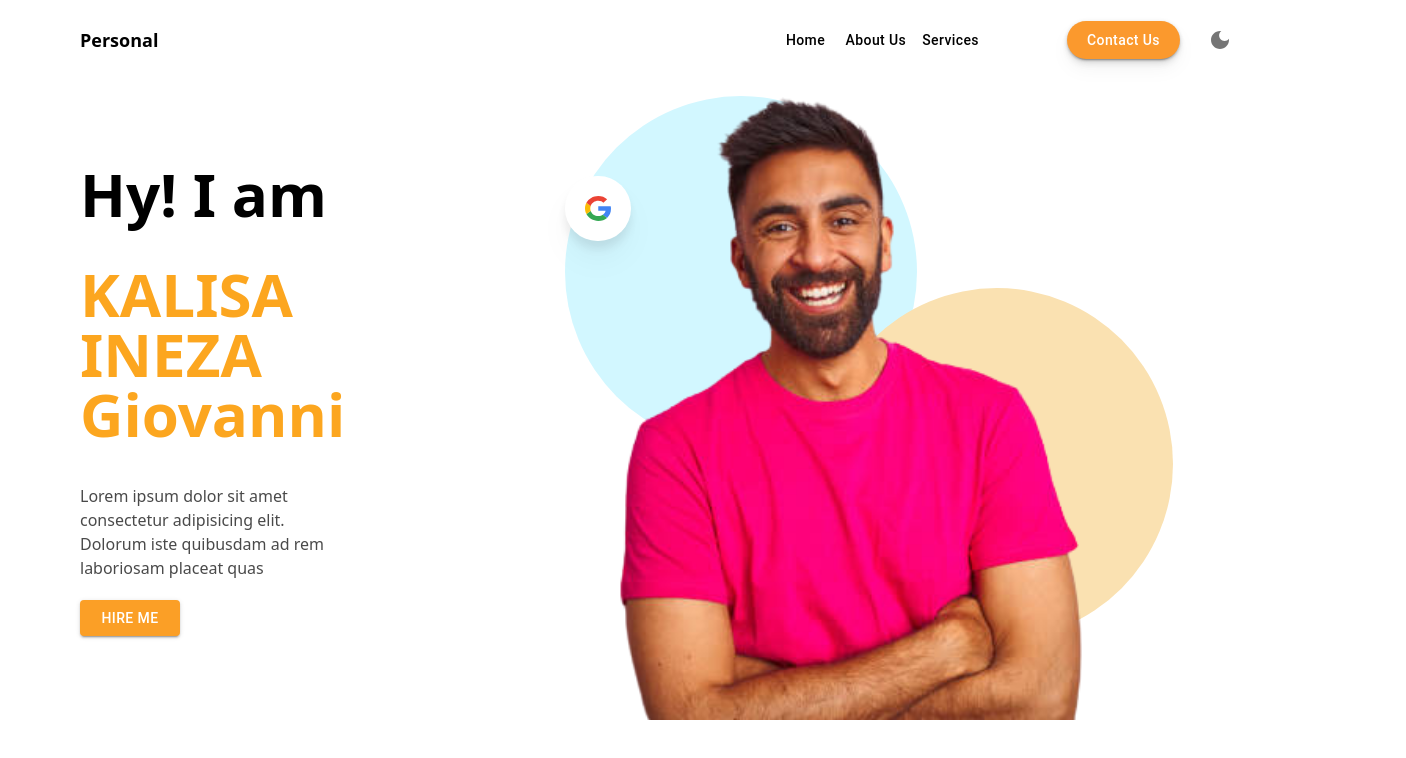
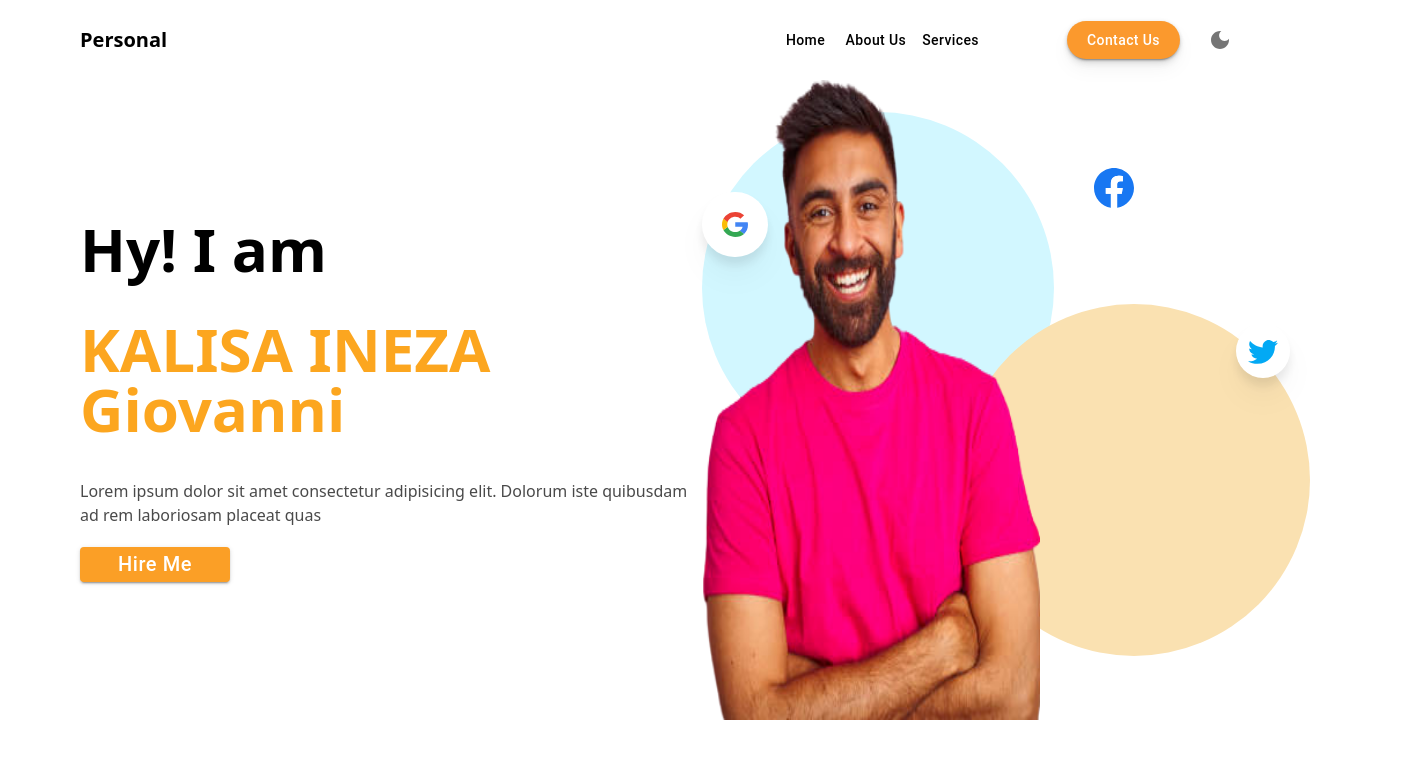
Before and after one commit to the-coder-kalisa/portofolio, a React (Vite) app: page / in a window 1280 px wide. Shown: the top 758 px of the page, 1406 px wide, since content can reach past the window. Built offline with nearby package versions, Linux system fonts and the light colour scheme.

Commit message:
added facebook

```diff
--- a/src/App.tsx
+++ b/src/App.tsx
@@ -5,7 +5,7 @@ function App() {
   const mode = useSelector<State>(state => state.mode);
   return (
 
-      <div className={`${mode ? "bg-black" : "bg-[#ffffff]"} ${transition} h-[5000px]`}>
+      <div className={`${mode ? "bg-[#0b233b]" : "bg-[#ffffff]"} ${transition}`}>
         <Navigation />
         <Home />
       </div>
--- a/src/components/Facebook.tsx
+++ b/src/components/Facebook.tsx
@@ -3,8 +3,8 @@ import React from "react";
 function Facebook() {
   return (
     <svg
-      width="1024"
-      height="1024"
+      width="40"
+      height="40"
       viewBox="0 0 1024 1024"
       fill="none"
       xmlns="http://www.w3.org/2000/svg"
--- a/src/components/Home.tsx
+++ b/src/components/Home.tsx
@@ -2,33 +2,35 @@ import { Button } from "@mui/material";
 import React from "react";
 import { useSelector } from "react-redux";
 import Profile from "../images/me.png";
-import { State } from "../store";
+import { State, transition } from "../store";
+import Facebook from "./Facebook";
 import Google from "./Google";
+import Twitter from "./Twitter";
 const Home: React.FC = () => {
   const mode = useSelector<State>((state) => state.mode);
   const allcircle: string = "w-[22rem] h-[22rem] relative rounded-full";
   return (
-    <div className="pt-[5rem] px-[5rem] items-center flex gap-3">
-      <div className="flex flex-col gap-5">
+    <div className="pt-[5rem] pr-[15rem] pl-[5rem] justify-between items-center flex gap-3">
+      <div className="flex flex-col max-w-[40rem] gap-5">
         <div className="flex flex-col gap-10">
           <div className="font-bold flex flex-col gap-10 text-6xl">
-            <div>Hy! I am</div>
+            <div className={`${mode ? "text-white" : "text-black"} ${transition}`}>Hy! I am</div>
             <div className="text-[#fca61f]">KALISA INEZA Giovanni</div>
           </div>
-          <div className="font-[500] text-[#000000b6]">
+          <div className={`font-[500] ${!mode ? "text-[#000000b6]" : "text-white"} ${transition} `}>
             Lorem ipsum dolor sit amet consectetur adipisicing elit. Dolorum
             iste quibusdam ad rem laboriosam placeat quas
           </div>
         </div>
         <Button
           variant="contained"
-          style={{ background: "#fb9f26", width: "100px" }}
+          style={{ background: "#fb9f26", width: "150px", fontSize: 20, padding: "0 10px", textTransform: "capitalize" }}
         >
           Hire Me
         </Button>
       </div>
       <div className="relative">
-        <div className="absolute items-end top-4 left-[13rem] flex z-0">
+        <div className="absolute items-end top-8 flex z-0">
           <div className={`${allcircle} bg-[#d2f7ff]`}>
             <div className="absolute cursor-pointer bg-white rounded-full p-5 drop-shadow-xl top-[5rem]">
               <Google />
@@ -36,10 +38,16 @@ const Home: React.FC = () => {
           </div>
           <div
             className={`${allcircle} bg-[#fae1b1] relative right-24 top-[12rem]`}
-          ></div>
-
+          >
+            <div className="absolute cursor-pointer bg-white rounded-full p-3 drop-shadow-xl right-5 top-5">
+              <Twitter />
+            </div>
+          </div>
+          <div className="absolute right-[17rem] top-14">
+            <Facebook />
+          </div>
         </div>
-        <img src={Profile} className="min-w-[60rem] z-10 relative" alt="me" />
+        <img src={Profile} className="min-h-[40rem] z-10 relative" alt="me" />
       </div>
     </div>
   );
--- a/src/components/Navigation.tsx
+++ b/src/components/Navigation.tsx
@@ -20,13 +20,13 @@ const Navigation: React.FC = () => {
   })
   return (
     <div className="flex items-center fixed z-50 w-full bg-transparent py-5 pl-20 pr-10 justify-between">
-      <Link to="/" className={`${mode && "text-white"} ${transition} text-lg font-semibold`}>
+      <Link to="/" className={`${mode && "text-white"} ${transition} text-xl font-bold`}>
         Personal
       </Link>
       <div className="flex items-center gap-20">
         <div>
           {buttons.map((button, index) => (
-            <Button style={{textTransform: "capitalize", color: "black"}} key={index}>{button}</Button>
+            <Button style={{textTransform: "capitalize", color: !mode ? "black": "white"}} className={transition} key={index}>{button}</Button>
           ))}
         </div>
         <div className="flex items-center gap-5">
--- /dev/null
+++ b/src/components/Twitter.tsx
@@ -0,0 +1,20 @@
+import React from "react";
+
+function Twitter() {
+  return (
+    <svg
+      width="30"
+      height="30"
+      viewBox="0 0 88 86"
+      fill="none"
+      xmlns="http://www.w3.org/2000/svg"
+    >
+      <path
+        d="M88 19.0221C84.6897 20.4331 81.1888 21.3708 77.605 21.8064C81.3817 19.6168 84.2055 16.1496 85.5415 12.0615C82.0051 14.1112 78.1359 15.5546 74.1015 16.3293C71.6278 13.7481 68.417 11.9536 64.8862 11.1789C61.3554 10.4042 57.6678 10.6852 54.3025 11.9853C50.9372 13.2854 48.0497 15.5446 46.0153 18.4693C43.9809 21.3939 42.8935 24.8489 42.8945 28.3854C42.8945 29.7829 43.0155 31.1266 43.3125 32.4059C36.1354 32.062 29.1135 30.2416 22.7057 27.0638C16.2978 23.8859 10.6485 19.4221 6.127 13.9643C3.81051 17.8443 3.09435 22.4412 4.12436 26.8191C5.15437 31.197 7.85309 35.0267 11.671 37.5283C8.81517 37.4534 6.01961 36.7087 3.52 35.3568V35.5503C3.52478 39.6215 4.96466 43.5667 7.59724 46.722C10.2298 49.8772 13.8944 52.0498 17.974 52.8739C16.4306 53.2714 14.84 53.4666 13.244 53.4544C12.0977 53.4743 10.9526 53.3734 9.8285 53.1534C10.9942 56.6527 13.2412 59.7127 16.2602 61.9123C19.2791 64.1118 22.9216 65.3426 26.686 65.4353C20.3002 70.316 12.4244 72.9636 4.3175 72.9549C2.838 72.9549 1.419 72.8904 0 72.713C8.24935 77.9082 17.8622 80.6563 27.676 80.625C60.874 80.625 79.024 53.75 79.024 30.4548C79.024 29.6754 78.9965 28.9229 78.958 28.1758C82.5163 25.6871 85.5804 22.5851 88 19.0221V19.0221Z"
+        fill="#03A9F4"
+      />
+    </svg>
+  );
+}
+
+export default Twitter;
```
Also changed, not shown: src/images/me.png.
